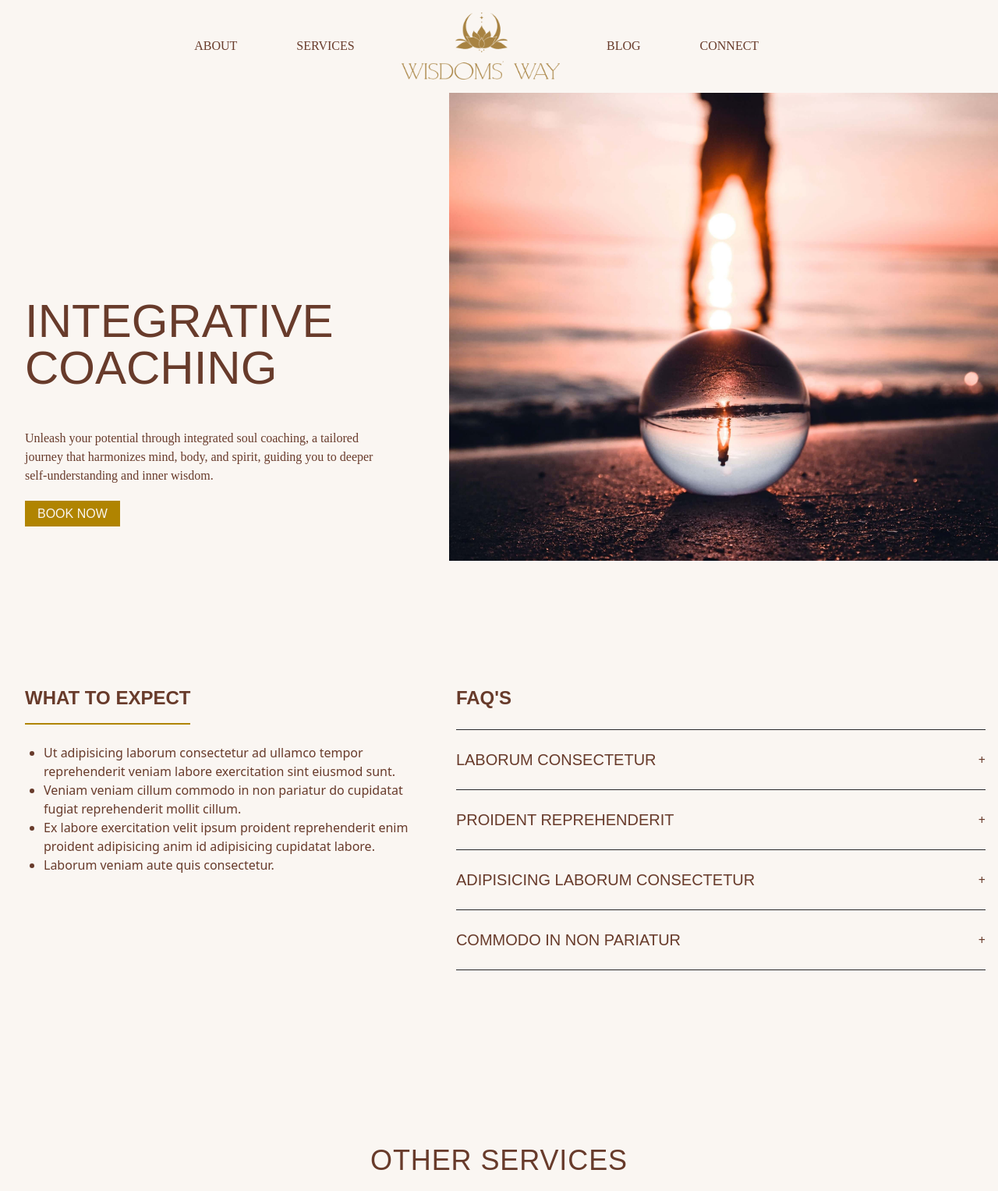
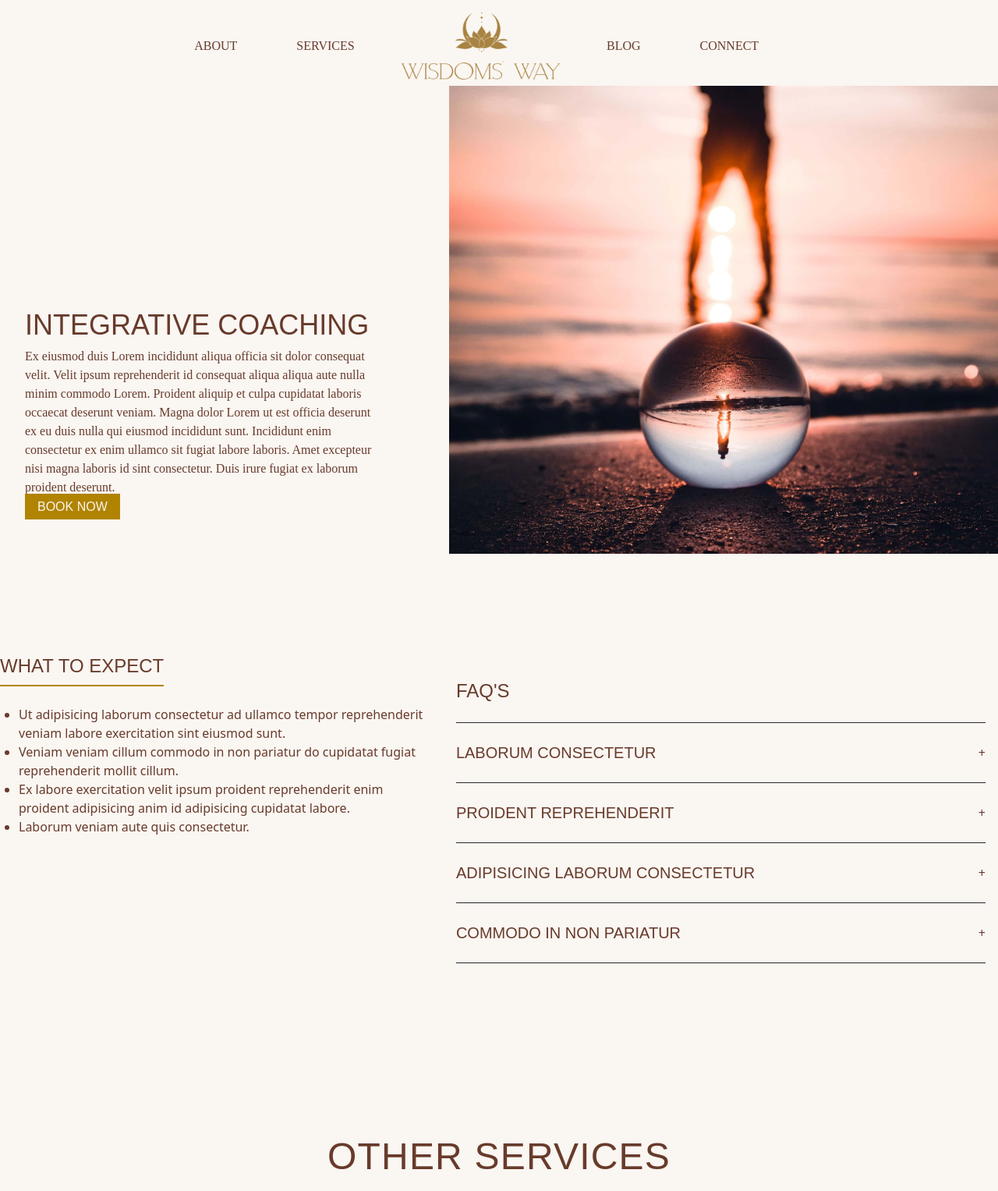
Before and after one commit to ViaSana/wisdoms-way, a Jekyll site: the page built from _services/1.integrative-coaching.md, in a window 1280 px wide, cut to the strip 0-1527 px from the top of the page. Shown: the whole strip at 78% size. Built offline with Jekyll 4.4.1, drawn with Linux system fonts in a browser that asks for light colours; some web fonts are replaced; some of the changed text lies outside the part shown.

Commit message:
stripped services style
removed the styling from the services layout

```diff
--- a/_includes/services_loop.html
+++ b/_includes/services_loop.html
@@ -4,7 +4,7 @@
         <div class="bg-cover p-[50%] bg-center rounded-t-3xl" style="background-image: url('{{page.featured-image}}')"></div>
         <div class="p-4 pb-6 bg-tan md:min-h-[315px]">
             <a href="{{page.url}}"> <h4 class="pb-2 mb-0 font-bold"> {{page.title}}</h4> </a>
-            <p class="mb-4">{{page.description}}</p>
+            <p class="mb-4">{{page.summary}}</p>
             <a href="{{page.url}}" class="button"> Book Now</a>
         </div>
     </div>
--- a/_layouts/services.html
+++ b/_layouts/services.html
@@ -2,14 +2,14 @@
 layout: default
 ---
 <!-- Give space for the header nav -->
-<div class="h-[119px]"></div>
+<div class="h-[110px]"></div>
 
 <section class="mx-auto max-w-screen-2xl">
     <div class="grid grid-cols-9 gap-4">
         <div class="self-end max-w-lg px-8 py-12 col-span-full md:col-span-4">
-            <h1 class="text-6xl blog-heading">{{page.title}}</h1>
-            <h2 class="py-4 text-2xl uppercase blog-type2"> {{page.subtitle}}</h2>
-            <p class="mb-6"> {{page.description}} </p>
+            <h1 class="">{{page.title}}</h1>
+            <h2 class=""> {{page.subtitle}}</h2>
+            <p class=""> {{page.description}} </p>
             <a href="{{page.url}}" class="button"> Book Now</a>
         </div>
         <div class="relative col-span-5 max-md:hidden">
@@ -21,9 +21,9 @@ layout: default
 <!-- What to Expect -->
 <section class="mx-auto max-w-screen-2xl">
     <div class="grid grid-cols-9 py-10p">
-        <div class="py-8 pl-8 md:col-span-4 col-span-full">
+        <div class="md:col-span-4 col-span-full">
             <div class="inline-block border-b-2 border-gold">
-                <h3 class="pb-2 uppercase font-bold">What To Expect </h3>
+                <h3 class="">What To Expect </h3>
             </div>
             <ul class="m-6 list-disc">
                 {% for item in page.what-to-expect %}
@@ -33,7 +33,7 @@ layout: default
         </div>
 
         <div class="self-center py-8 mx-4 md:col-span-5 col-span-full">
-            <h3 class="pb-4 font-bold">FAQ's </h3>
+            <h3 class="pb-4">FAQ's </h3>
 
             {% include accordion.html accordion-source=page.faqs %}
 
@@ -44,7 +44,7 @@ layout: default
 <!-- Related Products -->
 
 <section class="p-5p">
-    <h2 class="pb-4 text-4xl tracking-wide text-center uppercase"> Other Services </h2>
+    <h2 class="pb-4 tracking-wide text-center"> Other Services </h2>
     <div class="max-w-screen-xl mx-auto">
 
         {% include services_loop.html %}
--- a/_services/1.integrative-coaching.md
+++ b/_services/1.integrative-coaching.md
@@ -3,7 +3,8 @@ layout: services
 slug: integrative-coaching
 title: Integrative Coaching
 subtitle:
-description: Unleash your potential through integrated soul coaching, a tailored journey that harmonizes mind, body, and spirit, guiding you to deeper self-understanding and inner wisdom.
+summary: Unleash your potential through integrated soul coaching, a tailored journey that harmonizes mind, body, and spirit, guiding you to deeper self-understanding and inner wisdom.
+description: Ex eiusmod duis Lorem incididunt aliqua officia sit dolor consequat velit. Velit ipsum reprehenderit id consequat aliqua aliqua aute nulla minim commodo Lorem. Proident aliquip et culpa cupidatat laboris occaecat deserunt veniam. Magna dolor Lorem ut est officia deserunt ex eu duis nulla qui eiusmod incididunt sunt. Incididunt enim consectetur ex enim ullamco sit fugiat labore laboris. Amet excepteur nisi magna laboris id sint consectetur. Duis irure fugiat ex laborum proident deserunt.
 featured-image: /uploads/Coaching_img_resized.jpg
 what-to-expect:
   - Ut adipisicing laborum consectetur ad ullamco tempor reprehenderit veniam labore exercitation sint eiusmod sunt.
--- a/about.html
+++ b/about.html
@@ -7,7 +7,8 @@ banner:
   heading: Get to Know Me
   sub-heading:
 ---
-<div class="min-h-[110px]"></div>
+<!-- Give space for the header nav -->
+<div class="h-[110px]"></div>
 
 <!-- Lisa's Intro -->
 <section class="">
--- a/assets/css/output-style.css
+++ b/assets/css/output-style.css
@@ -602,6 +602,9 @@ a {
 .h-\[119px\] {
   height: 119px;
 }
+.h-\[110px\] {
+  height: 110px;
+}
 .max-h-0 {
   max-height: 0px;
 }
--- a/index.html
+++ b/index.html
@@ -36,7 +36,7 @@ banner:
   <div class="mx-auto text-center max-w-screen-2xl">
     <h2 class="pb-5p"> Offerings </h2>
 
-    {% include services_loop.html %}
+      {% include services_loop.html %}
 
   </div>
 </section>
```
